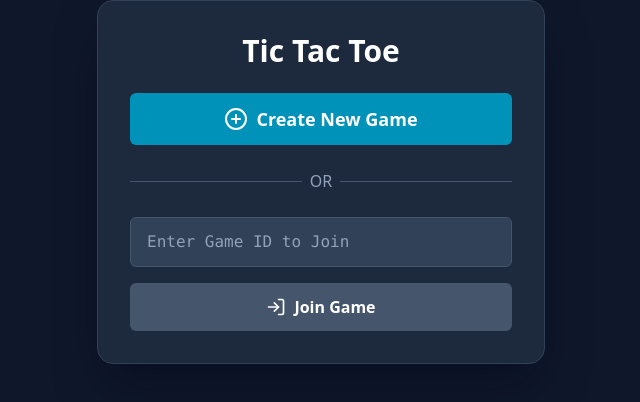
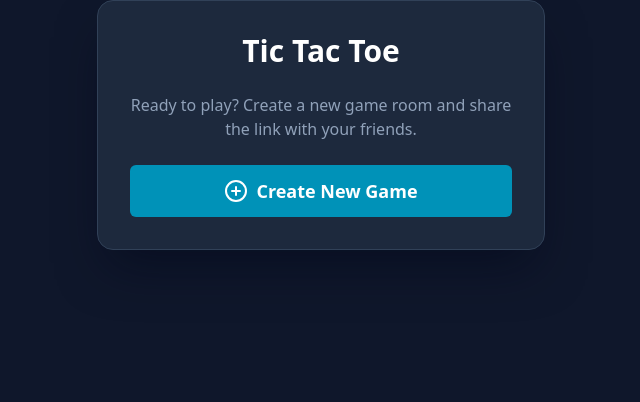
Before and after one commit to ursakee/boardgames, a React (Vite) app: page /#/game/tic-tac-toe in a window 1280 px wide. Shown: the top 402 px of the page, without its empty margins (319-959 px from the left). Built offline with nearby package versions, Linux system fonts and the light colour scheme.

Commit message:
feat: Add routing for game rooms and enhance GameLobby and GamePage components

```diff
--- a/src/App.tsx
+++ b/src/App.tsx
@@ -9,6 +9,9 @@ const App: React.FC = () => {
       <main className="w-full flex items-center justify-center">
         <Routes>
           <Route path="/" element={<HomePage />} />
+          {/* Route for joining a specific game room */}
+          <Route path="/game/:gameName/:gameId" element={<GamePage />} />
+          {/* Route for the initial game lobby where you can create a game */}
           <Route path="/game/:gameName" element={<GamePage />} />
         </Routes>
       </main>
--- a/src/features/game/components/GameLobby.tsx
+++ b/src/features/game/components/GameLobby.tsx
@@ -1,25 +1,18 @@
-import React, { useState } from "react";
-import { PlusCircle, LogIn } from "lucide-react";
+import React from "react";
+import { PlusCircle } from "lucide-react";
 
 interface GameLobbyProps {
   gameName: string;
   onCreateGame: () => void;
-  onJoinGame: (id: string) => void;
 }
 
-const GameLobby: React.FC<GameLobbyProps> = ({ gameName, onCreateGame, onJoinGame }) => {
-  const [joinId, setJoinId] = useState("");
-
-  const handleJoin = (e: React.FormEvent) => {
-    e.preventDefault();
-    if (joinId.trim()) {
-      onJoinGame(joinId.trim());
-    }
-  };
-
+const GameLobby: React.FC<GameLobbyProps> = ({ gameName, onCreateGame }) => {
   return (
     <div className="w-full max-w-md p-8 space-y-6 bg-slate-800 rounded-2xl shadow-2xl shadow-slate-950/50 border border-slate-700">
       <h2 className="text-3xl font-bold text-center text-white capitalize">{gameName}</h2>
+      <p className="text-center text-slate-400">
+        Ready to play? Create a new game room and share the link with your friends.
+      </p>
       <button
         onClick={onCreateGame}
         className="w-full flex items-center justify-center gap-2 px-4 py-3 text-lg font-semibold text-white bg-cyan-600 rounded-md hover:bg-cyan-500 focus:outline-none focus:ring-2 focus:ring-cyan-400 focus:ring-opacity-75 transition-all transform hover:scale-105"
@@ -27,32 +20,6 @@ const GameLobby: React.FC<GameLobbyProps> = ({ gameName, onCreateGame, onJoinGam
         <PlusCircle size={24} />
         Create New Game
       </button>
-
-      <div className="relative">
-        <div className="absolute inset-0 flex items-center" aria-hidden="true">
-          <div className="w-full border-t border-slate-600" />
-        </div>
-        <div className="relative flex justify-center">
-          <span className="bg-slate-800 px-2 text-slate-400">OR</span>
-        </div>
-      </div>
-
-      <form onSubmit={handleJoin} className="space-y-4">
-        <input
-          type="text"
-          placeholder="Enter Game ID to Join"
-          value={joinId}
-          onChange={(e) => setJoinId(e.target.value)}
-          className="w-full px-4 py-3 font-mono text-white bg-slate-700 border border-slate-600 rounded-md focus:outline-none focus:ring-2 focus:ring-cyan-500 placeholder-slate-400"
-        />
-        <button
-          type="submit"
-          className="w-full flex items-center justify-center gap-2 px-4 py-3 font-semibold text-white bg-slate-600 rounded-md hover:bg-slate-500 focus:outline-none focus:ring-2 focus:ring-slate-400 focus:ring-opacity-75 transition transform hover:scale-105"
-        >
-          <LogIn size={20} />
-          Join Game
-        </button>
-      </form>
     </div>
   );
 };
--- a/src/features/game/components/PreGameLobby.tsx
+++ b/src/features/game/components/PreGameLobby.tsx
@@ -4,24 +4,17 @@ import { Users, LogOut, Play, Copy, Check, RotateCcw, WifiOff, Loader } from "lu
 
 interface PreGameLobbyProps {
   gameName: string;
+  onLeaveGame: () => void;
 }
 
-const PreGameLobby: React.FC<PreGameLobbyProps> = ({ gameName }) => {
-  const {
-    gameId,
-    playerSymbol,
-    players,
-    gamePhase,
-    connectionState, // NEW state property
-    setMyUsername,
-    startGame,
-    leaveGame,
-    playAgain,
-  } = useGameStore();
+const PreGameLobby: React.FC<PreGameLobbyProps> = ({ gameName, onLeaveGame }) => {
+  const { playerSymbol, players, gamePhase, connectionState, setMyUsername, startGame, playAgain } = useGameStore();
 
   const localPlayer = players.find((p) => p.id === playerSymbol);
   const [username, setUsername] = useState(localPlayer?.username || "");
   const [isCopied, setIsCopied] = useState(false);
+
+  const shareableLink = window.location.href;
 
   useEffect(() => {
     if (localPlayer) {
@@ -35,9 +28,8 @@ const PreGameLobby: React.FC<PreGameLobbyProps> = ({ gameName }) => {
     }
   };
 
-  const handleCopyId = () => {
-    if (!gameId) return;
-    navigator.clipboard.writeText(gameId).then(() => {
+  const handleCopyLink = () => {
+    navigator.clipboard.writeText(shareableLink).then(() => {
       setIsCopied(true);
       setTimeout(() => setIsCopied(false), 2000);
     });
@@ -75,10 +67,10 @@ const PreGameLobby: React.FC<PreGameLobbyProps> = ({ gameName }) => {
       </h2>
 
       <div className="p-3 bg-slate-900/50 rounded-md text-center">
-        <p className="text-sm text-slate-400">Game ID (Share with friends)</p>
+        <p className="text-sm text-slate-400">Share Game Link</p>
         <div className="flex items-center justify-center gap-3 mt-1">
-          <p className="font-mono text-lg text-cyan-400 break-all">{gameId}</p>
-          <button onClick={handleCopyId} className="p-1.5 text-slate-400 hover:text-white transition">
+          <p className="font-mono text-lg text-cyan-400 break-all">{shareableLink}</p>
+          <button onClick={handleCopyLink} className="p-1.5 text-slate-400 hover:text-white transition">
             {isCopied ? <Check size={18} className="text-green-400" /> : <Copy size={18} />}
           </button>
         </div>
@@ -151,7 +143,7 @@ const PreGameLobby: React.FC<PreGameLobbyProps> = ({ gameName }) => {
         )}
 
         <button
-          onClick={leaveGame}
+          onClick={onLeaveGame}
           className="w-full flex items-center justify-center gap-2 px-4 py-2 font-semibold text-slate-300 bg-transparent rounded-md hover:bg-red-600/20 hover:text-red-400 transition"
         >
           <LogOut size={16} /> Leave Game
--- a/src/features/game/pages/GamePage.tsx
+++ b/src/features/game/pages/GamePage.tsx
@@ -6,7 +6,7 @@ import GameLobby from "../components/GameLobby";
 import PreGameLobby from "../components/PreGameLobby";
 
 const GamePage: React.FC = () => {
-  const { gameName } = useParams<{ gameName: string }>();
+  const { gameName, gameId: gameIdFromUrl } = useParams<{ gameName: string; gameId?: string }>();
   const navigate = useNavigate();
 
   const {
@@ -24,6 +24,12 @@ const GamePage: React.FC = () => {
   const gameInfo = gameName ? findGame(gameName) : null;
 
   useEffect(() => {
+    if (gameIdFromUrl && !useGameStore.getState().gameId) {
+      joinGame(gameIdFromUrl);
+    }
+  }, [gameIdFromUrl, joinGame]);
+
+  useEffect(() => {
     if (gameInfo && !gameState) {
       setGameState(gameInfo.getInitialState());
     }
@@ -35,13 +41,28 @@ const GamePage: React.FC = () => {
         leaveGame();
       }
     };
-  }, [leaveGame, navigate]);
+  }, [leaveGame]);
 
   if (!gameInfo) {
     return <div className="text-xl text-red-500">Error: Game '{gameName}' not found!</div>;
   }
 
-  const handleCreateGame = () => createGame();
+  const handleCreateGame = async () => {
+    const newGameId = await createGame();
+    if (newGameId && gameName) {
+      navigate(`/game/${gameName}/${newGameId}`, { replace: true });
+    }
+  };
+
+  // NEW: Centralized handler for leaving the game
+  const handleLeaveGame = async () => {
+    // First, execute the leave game logic from the store
+    await leaveGame();
+    // Then, navigate the user back to the game's main lobby page
+    if (gameName) {
+      navigate(`/game/${gameName}`);
+    }
+  };
 
   const handleMakeMove = (move: any) => {
     const { playerSymbol, gameState: currentGameState } = useGameStore.getState();
@@ -54,11 +75,12 @@ const GamePage: React.FC = () => {
   const GameBoardComponent = gameInfo.BoardComponent;
 
   if (!gameId) {
-    return <GameLobby gameName={gameInfo.displayName} onCreateGame={handleCreateGame} onJoinGame={joinGame} />;
+    return <GameLobby gameName={gameInfo.displayName} onCreateGame={handleCreateGame} />;
   }
 
+  // MODIFIED: Pass the new handler to the PreGameLobby
   if (gamePhase === "lobby" || gamePhase === "post-game") {
-    return <PreGameLobby gameName={gameName!} />;
+    return <PreGameLobby gameName={gameName!} onLeaveGame={handleLeaveGame} />;
   }
 
   const statusMessage = gameInfo.getGameStatus(gameState, players);
@@ -66,12 +88,13 @@ const GamePage: React.FC = () => {
 
   return (
     <React.Suspense fallback={<div className="text-xl">Loading Game...</div>}>
+      {/* MODIFIED: Pass the new handler to the GameBoardComponent */}
       <GameBoardComponent
         gameState={gameState}
         statusMessage={statusMessage}
         isGameOver={isGameOver}
         onMakeMove={handleMakeMove}
-        onLeaveGame={leaveGame}
+        onLeaveGame={handleLeaveGame}
       />
     </React.Suspense>
   );
--- a/src/store/gameStore.ts
+++ b/src/store/gameStore.ts
@@ -39,7 +39,7 @@ interface GameState {
 
   // Actions
   setGameState: (newState: any) => void;
-  createGame: () => Promise<void>;
+  createGame: () => Promise<string | undefined>; // MODIFIED: Returns the game ID
   joinGame: (id: string) => Promise<void>;
   setMyUsername: (newUsername: string) => void;
   broadcastPlayers: (players: Player[]) => void;
@@ -62,7 +62,6 @@ const broadcastMessage = (dataChannel: RTCDataChannel | null, message: GameMessa
   }
 };
 
-// CORRECTED: The type for 'set' is now (partial: Partial<GameState>) => void
 const initializeConnection = (
   isHost: boolean,
   get: () => GameState,
@@ -100,7 +99,6 @@ const initializeConnection = (
   return pc;
 };
 
-// CORRECTED: The type for 'set' is now (partial: Partial<GameState>) => void
 const setupDataChannel = (get: () => GameState, set: (partial: Partial<GameState>) => void) => {
   const { dataChannel } = get();
   if (!dataChannel) return;
@@ -185,32 +183,35 @@ export const useGameStore = create<GameState>((set, get) => ({
   setGameState: (newState: any) => set({ gameState: newState }),
 
   createGame: async () => {
+    try {
       get().resetStore();
       set({ playerSymbol: "X", connectionState: "connecting" });
       const pc = initializeConnection(true, get, set);
 
-    const gameId = Math.random().toString(36).substring(2, 9);
+      // Generate a unique ID for the game
+      const gameId = Math.random().toString(36).substring(2, 15); // Or use a proper UUID library
       set({ gameId, players: [{ id: "X", username: "Player X" }] });
 
-    const gameRef = doc(db, "games", gameId);
+      const newGameRef = doc(db, "games", gameId);
+
       let hostCandidatesAdded = 0;
 
       pc.onicecandidate = async (event) => {
         if (event.candidate) {
-        await updateDoc(gameRef, { hostCandidates: arrayUnion(event.candidate.toJSON()) });
+          await updateDoc(newGameRef, { hostCandidates: arrayUnion(event.candidate.toJSON()) });
         }
       };
 
       const offerDescription = await pc.createOffer();
       await pc.setLocalDescription(offerDescription);
 
-    await setDoc(gameRef, {
+      await setDoc(newGameRef, {
         offer: { sdp: offerDescription.sdp, type: offerDescription.type },
         hostCandidates: [],
         guestCandidates: [],
       });
 
-    const unsubGame = onSnapshot(gameRef, (snapshot) => {
+      const unsubGame = onSnapshot(newGameRef, (snapshot) => {
         const data = snapshot.data();
         if (!data) return;
         if (!pc.currentRemoteDescription && data.answer) {
@@ -224,6 +225,12 @@ export const useGameStore = create<GameState>((set, get) => ({
       });
 
       set({ unsubscribes: [...get().unsubscribes, unsubGame] });
+      return gameId; // MODIFIED: Return the ID
+    } catch (error) {
+      console.error("Error creating game:", error);
+      get().resetStore();
+      return undefined;
+    }
   },
 
   joinGame: async (id: string) => {
```
Lines whose indentation alone changed are shown as unchanged.
